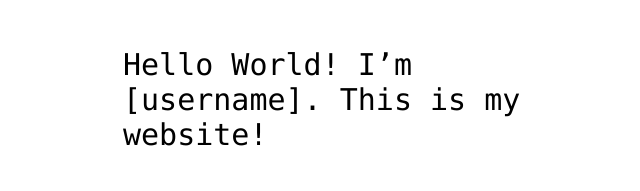
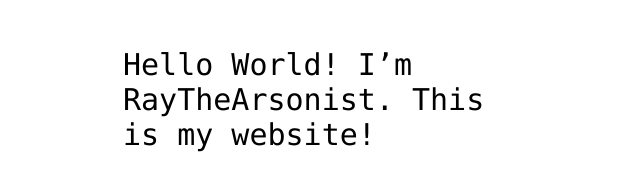
Before and after one commit to RayTheArsonist/RayTheArsonist.github.io, a plain HTML site: page index.html in a window 1280 px wide. Shown: the part 341-532 px from the top of the page, without its empty margins (317-957 px from the left). Drawn offline with Linux system fonts and the light colour scheme.

Commit message:
Update index.html

```diff
--- a/index.html
+++ b/index.html
@@ -12,7 +12,7 @@
 <img src="https://octodex.github.com/images/daftpunktocat-thomas.gif" id="octocat" alt="octocat-gif" />
 
 <!-- Change this code here by copy and pasting your template on line 15 -->
-<p>Hello World! I’m [username]. This is my website!</p>
+<p>Hello World! I’m RayTheArsonist. This is my website!</p>
 
 </body>
 </html>
```
